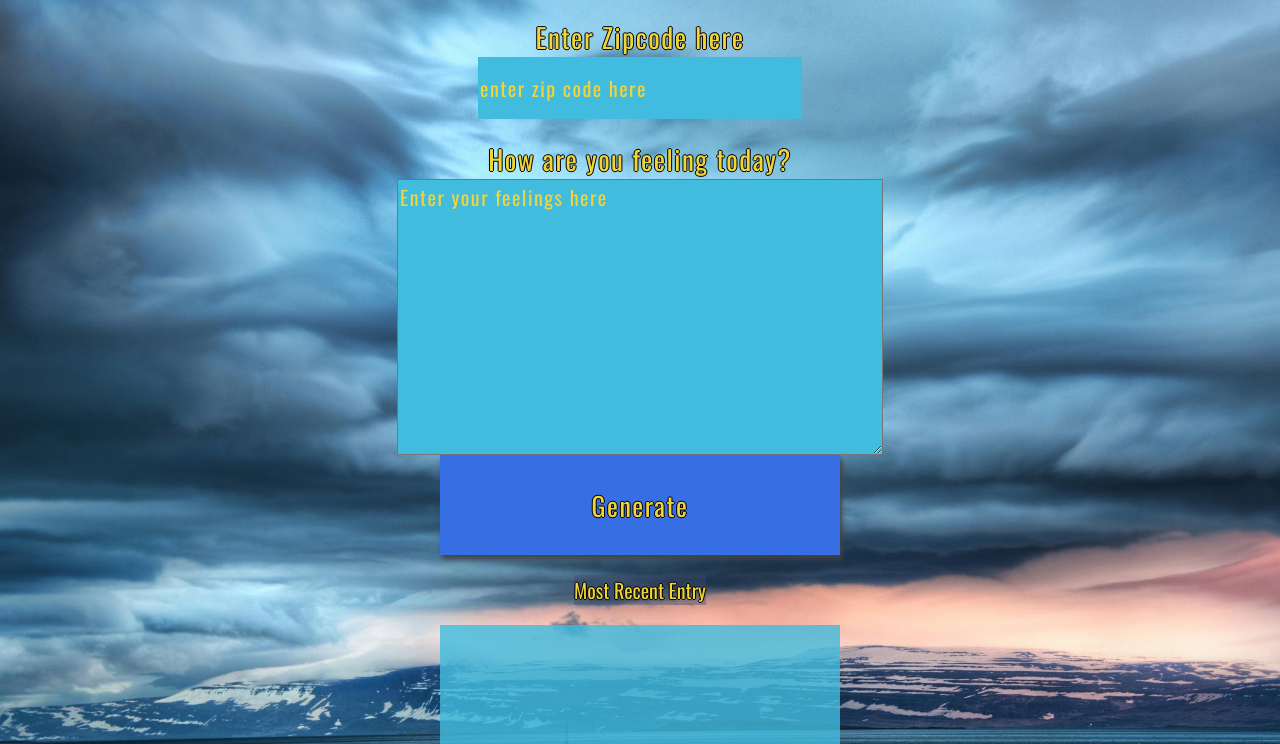
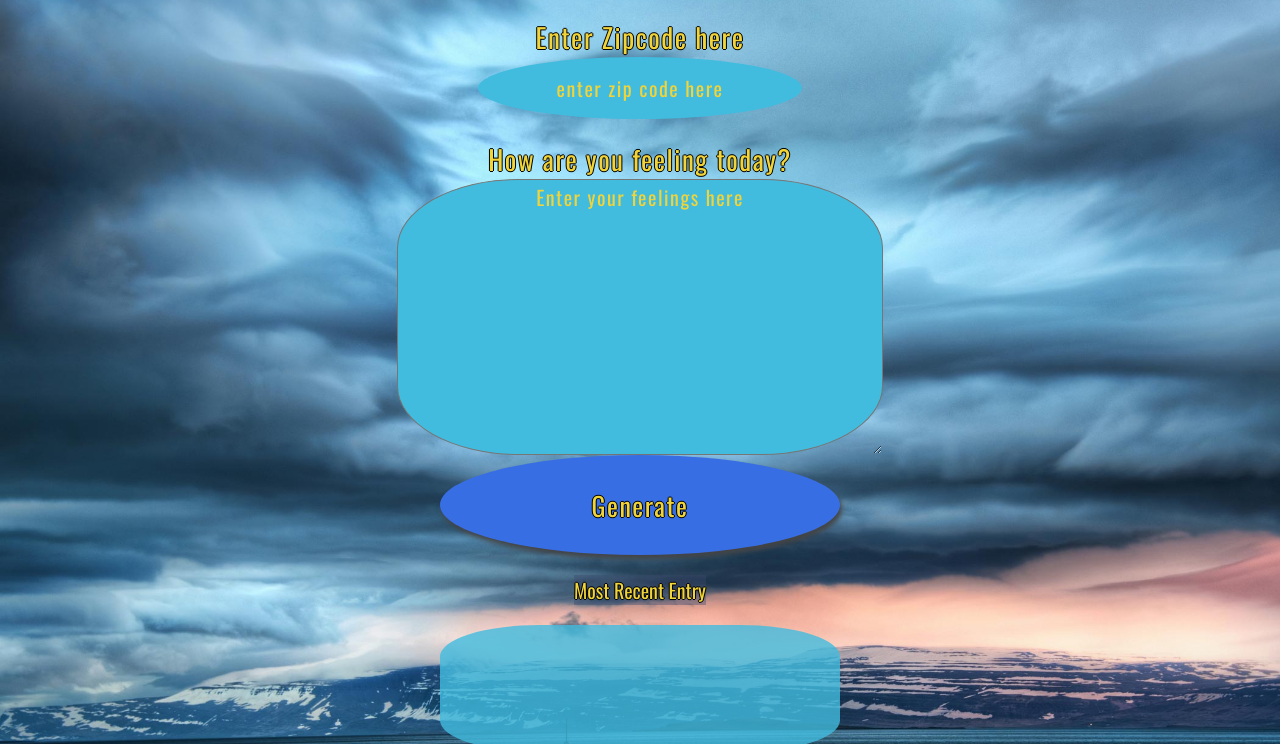
Before and after one commit to conjohnson712/FEND-Capstone-Travel-App, a plain HTML site: page website/index.html in a window 1280 px wide. Shown: the part 56-800 px from the top of the page. Drawn offline with nearby package versions, Linux system fonts and the light colour scheme; a web font is replaced by a local one.

Commit message:
Rounded box edges

```diff
--- a/website/style.css
+++ b/website/style.css
@@ -41,6 +41,7 @@ body{
     color: #7f2edb;
     letter-spacing: 1.5px;
     margin: auto;
+    border-radius: 25%;
     font-size: 20px;
     font-family: 'Oswald', sans-serif;
 
@@ -95,7 +96,9 @@ input{
     color: #7f2edb;
     font-size: 20px;
     font-family: 'Oswald', sans-serif;
+    text-align: center;
     letter-spacing: 1.5px;
+    border-radius: 75%;
     border: none;
     margin: 0 auto;
 }
@@ -113,6 +116,7 @@ button{
     letter-spacing: 1.5px;
     margin: auto;
     border: none;
+    border-radius: 50%;
     box-shadow: 2px 4px 5px #444;
 }
 button.hover{
@@ -127,7 +131,9 @@ textarea{
     display: flex;
     background:#41bcdf;
     color: #7f2edb;
+    text-align: center;
     letter-spacing: 1.5px;
+    border-radius: 25%;
     margin: auto;
     font-size: 20px;
     font-family: 'Oswald', sans-serif;
```
